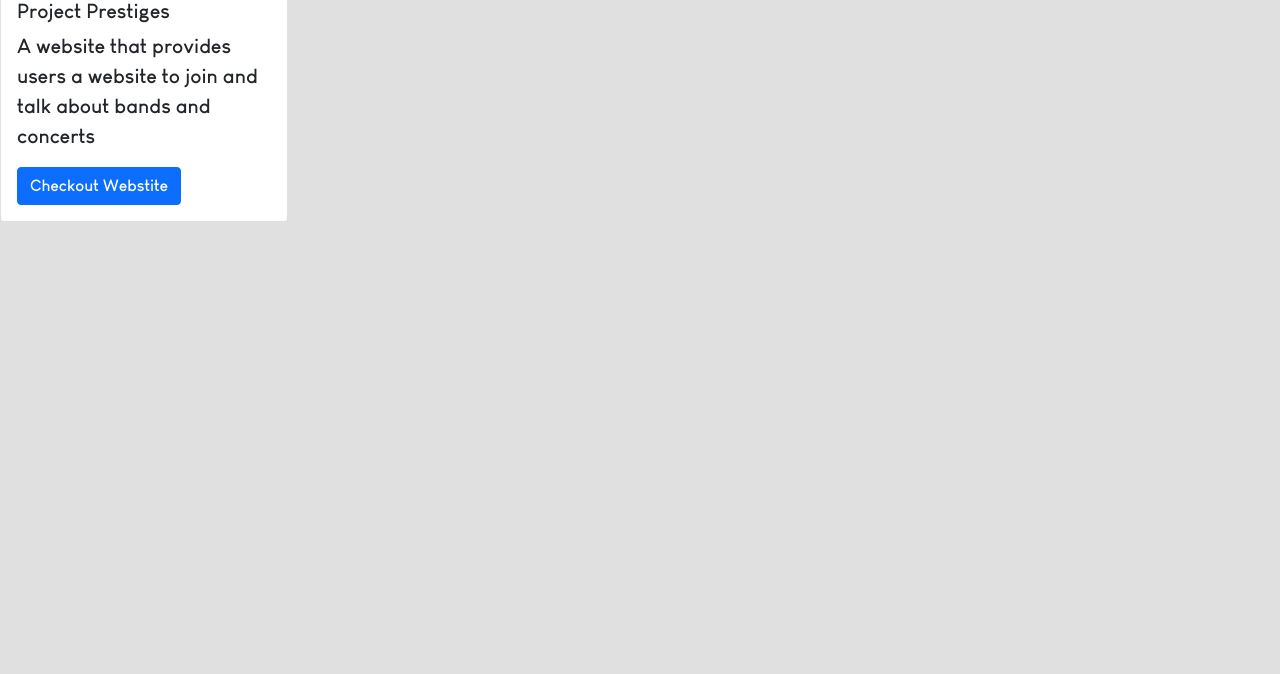
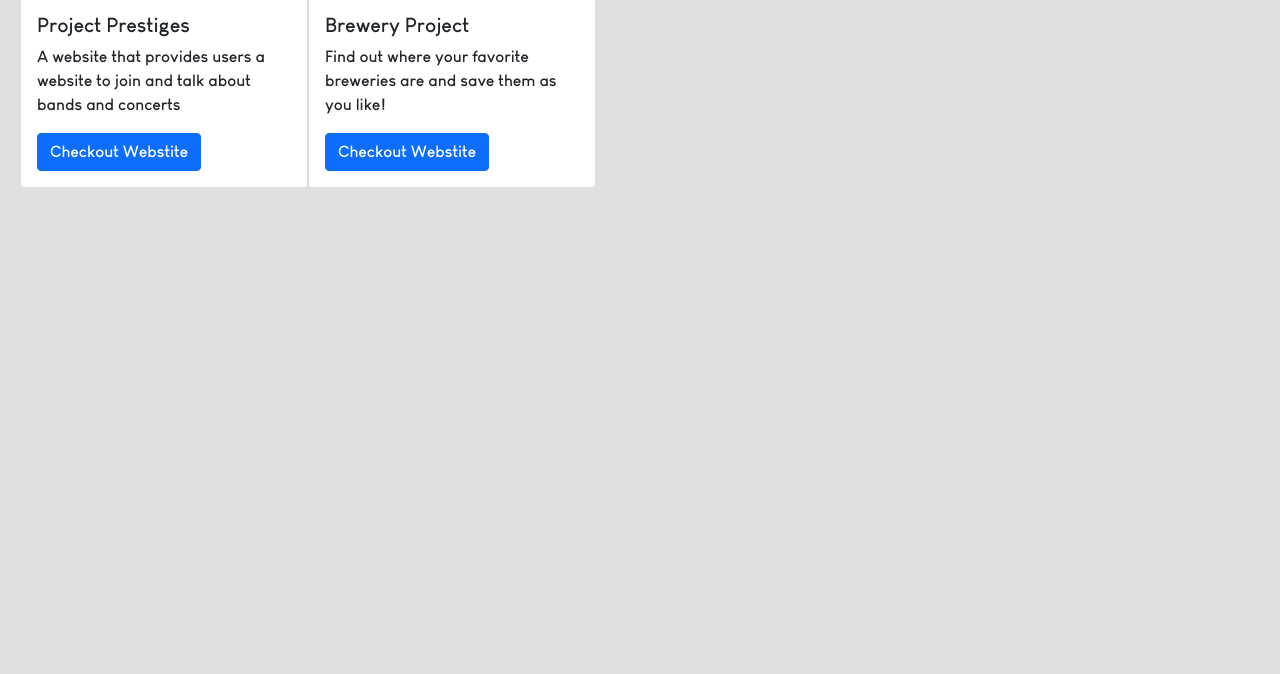
Before and after one commit to chriscondreay/Portfolio, a plain HTML site: page projects.html in a window 1280 px wide. Shown: the part 126-800 px from the top of the page. Drawn offline with nearby package versions, Linux system fonts and the light colour scheme.

Commit message:
updated portfolio porject 1

```diff
--- a/projects.css
+++ b/projects.css
@@ -1,6 +1,6 @@
 @font-face {
   font-family: louis;
-  src: url(fonts/Louis\ George\ Cafe\ Bold\ Italic.ttf);
+  src: url(fonts/Louis\ George\ Cafe\ Bold.ttf);
 }
 
 @font-face {
@@ -20,8 +20,18 @@ header {
 section {
   font-family: louis;
   padding: 15px;
+  margin: 5px;
+  display: inline-flex;
+  flex-wrap: wrap;
+  justify-content: center;
+  align-items: flex-start;
 }
 
 .custom-project {
   font-size: 1.5em !important;
 }
+
+/* div.card {
+
+  margin: 10px ;
+} */
--- a/projects.html
+++ b/projects.html
@@ -39,8 +39,10 @@
     </nav>
   </div>
   </nav>
+</header>
 
-  <div class="card" style="width: 18rem;">
+<section>
+<div class="card" style="width: 18rem;">
   <img src="..." class="card-img-top" alt="...">
   <div class="card-body">
     <h5 class="card-title">Project Prestiges</h5>
@@ -48,8 +50,15 @@
     <a href="https://prestiges-worldwide-project.herokuapp.com/" class="btn btn-primary">Checkout Webstite</a>
   </div>
 </div>
-</header>
-
+<div class="card" style="width: 18rem;">
+  <img src="..." class="card-img-top" alt="...">
+  <div class="card-body">
+    <h5 class="card-title">Brewery Project</h5>
+    <p class="card-text">Find out where your favorite breweries are and save them as you like!</p>
+    <a href="https://mapono.github.io/Project_1/" class="btn btn-primary">Checkout Webstite</a>
+  </div>
+</div>
+</section>
 
 
 
```
